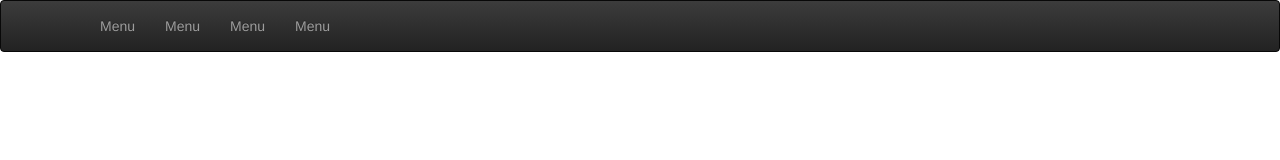
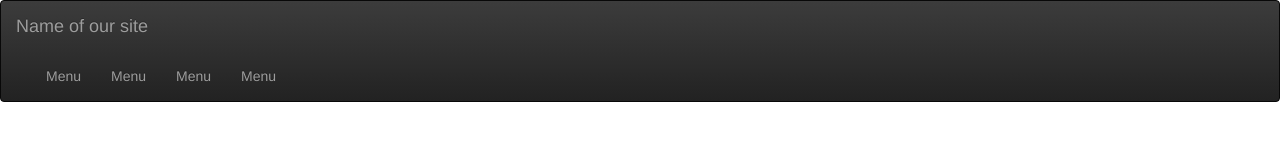
Before and after one commit to back-D/avail, a plain HTML site: page index.html in a window 1280 px wide. Drawn offline with Linux system fonts and the light colour scheme.

Commit message:
Modify navbar

```diff
--- a/index.html
+++ b/index.html
@@ -21,8 +21,9 @@
 </head>
 <body>
 <div class="navbar navbar-inverse">
-    <div class="container">
+    <div class="container-fluid">
         <nav class="navbar-header">
+            <a href="#" class="navbar-brand">Name of our site</a>
             <button type="button" class="navbar-toggle" data-toggle="collapse" data-target="#responsive-menu">
                 <span class="sr-only"></span>
                 <span class="icon-bar"></span>
```
